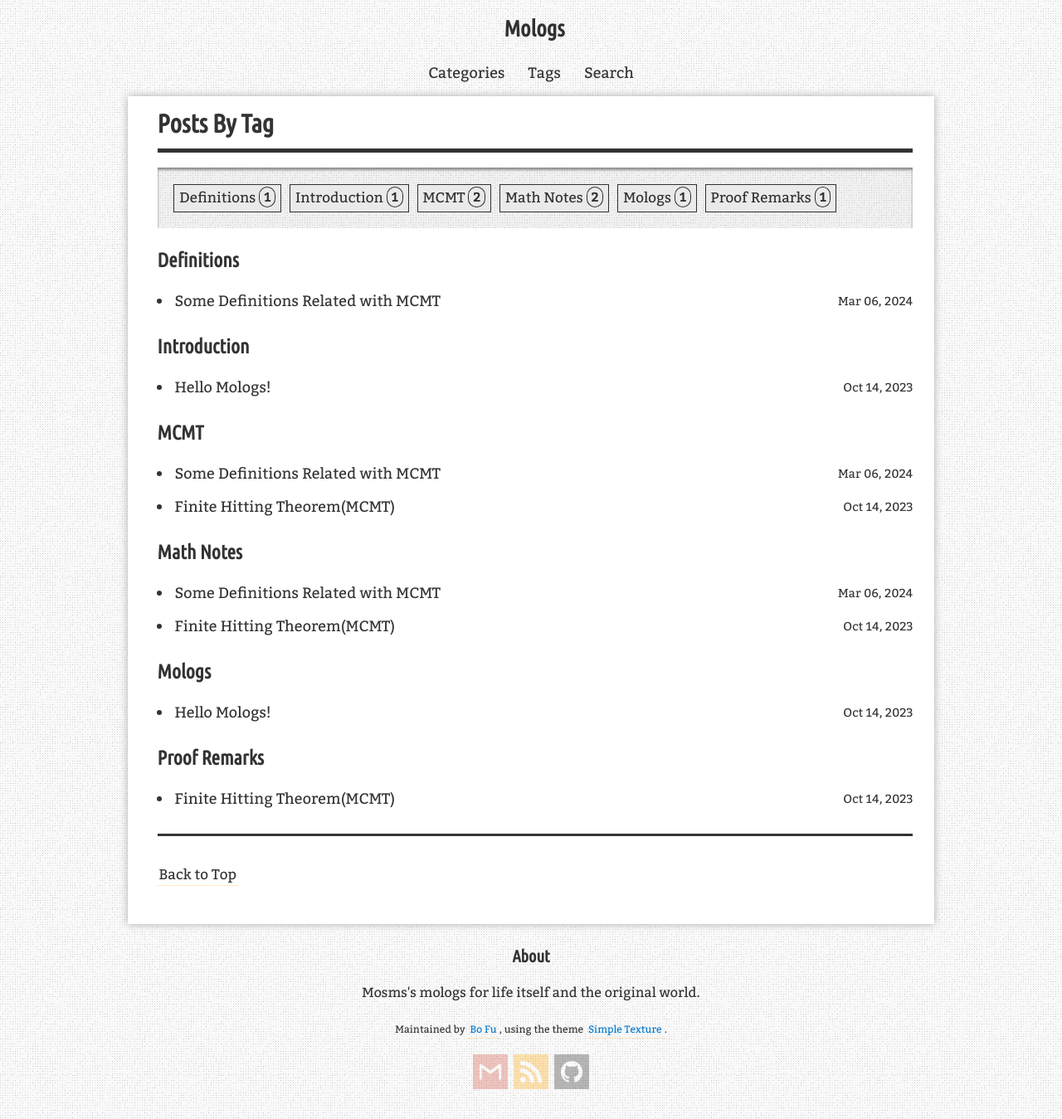
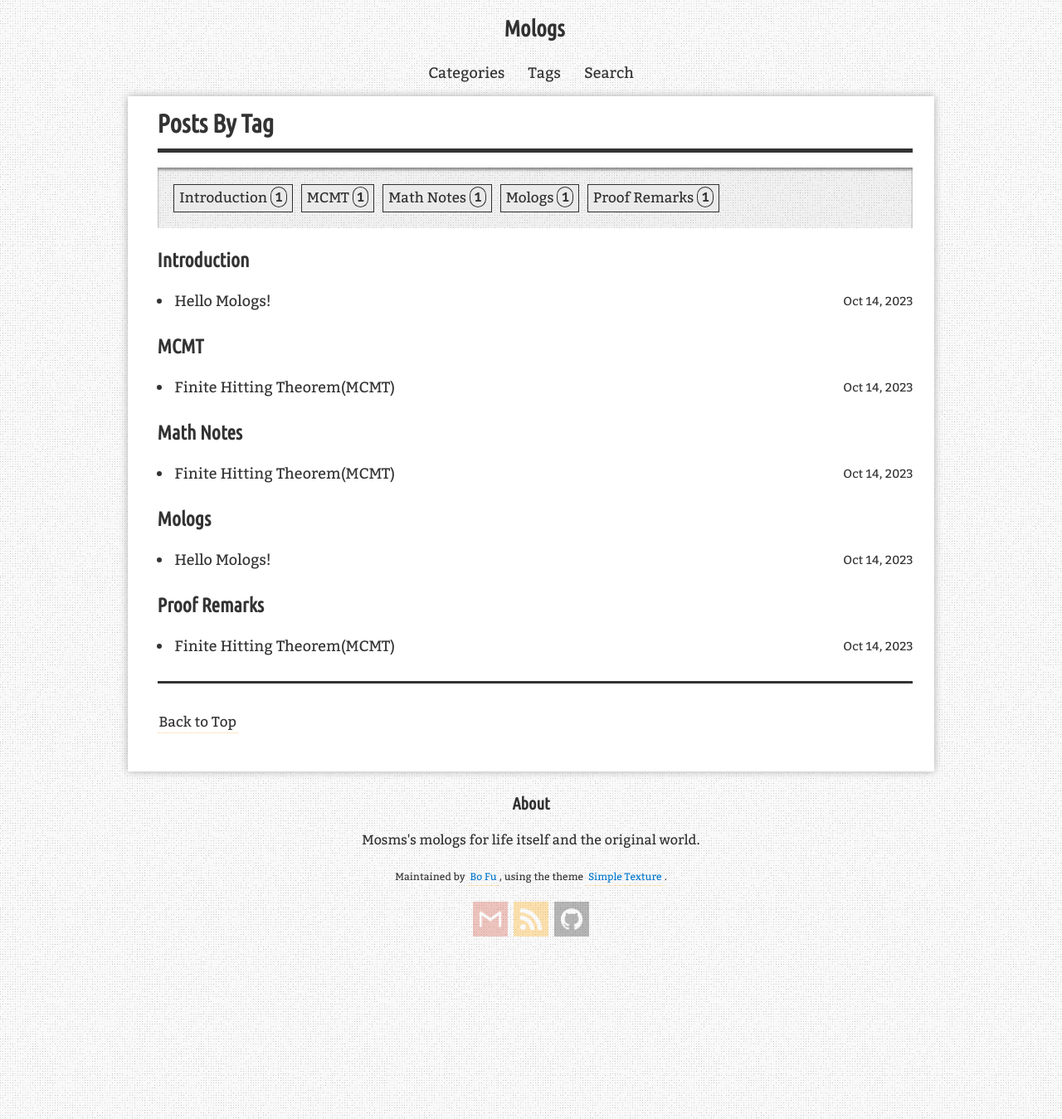
Before and after one commit to Mosms/Mologs, a Jekyll site: the page built from blog/tags/index.html, in a window 1280 px wide, cut to the strip 104-1453 px from the top of the page. Shown: the whole strip at 83% size. Built offline with Jekyll 4.4.1, drawn with Linux system fonts in a browser that asks for light colours; comment, search, counter and statistics services are not loaded; some of the changed lines change nothing that is shown.

Commit message:
Restore.

```diff
--- a/_posts/booknotes/2023-10-14-mc-mt-ch1-1.md
+++ b/_posts/booknotes/2023-10-14-mc-mt-ch1-1.md
@@ -22,13 +22,15 @@ incomplete now.
 What we have in the proof on the book:<a id="ppty:proofs on book"></a>
 
 $$
-\exists r\in \mathbb{N}, \varepsilon\in\mathbb{R}, r > 0, \varepsilon >0 \Rightarrow \forall z,w\in\mathcal{X},\exists j\leq r, P^{j}\left(z, w\right)>\varepsilon .
+\exists r\in \mathbb{N}, \varepsilon\in\mathbb{R}, r > 0, \varepsilon >0 \Rightarrow \forall z,w\in\mathcal{X},\exists j\leq r, P^{j}\left(z, w\right)>\varepsilon.
+\tag{1}
 $$
 
 What we want to derive:
 
 $$
 \mathbf{P}_{x}\left(t <\tau_{y}^{+}\leq t+r \right)>\varepsilon
+\tag{2}
 $$
 
 The way(obvious?) we can use:
--- a/_posts/booknotes/2024-03-06-mc-mt-somedefs.md
+++ /dev/null
@@ -1,55 +0,0 @@
----
-layout: post
-title: "Some Definitions Related with MCMT"
-description: "Some Useful Definitions."
-categories: [MCMT-note]
-tags: [MCMT, Math Notes, Definitions]
-redirect_from:
-  - /2024/03/06/
----
-
-# MCMT-Related Definitions
-
-Last Updated: 2024/3/6
-
-[Markov Chains](#Markov Chains), [Random Mapping Representation](#Random Mapping Representation), [Irreducibility and Aperiodicity](#Irreducibility and Aperiodicity)
-
-## Markov Chains<a id="Markov Chains"></a>
-
-**Markov Chain** is a sequence of random variables $\left(X_{1},X_{2},\ldots\right)$ with **state space** $\mathcal{X}$ and **transition matrix** $P$, which satisfies that for all $x,y\in\mathcal{X}$, all $t\in\mathbb{N}^{+}$, and all events $H_{t-1}=\bigcap_{s=0}^{t-1}\left\{X_{s}=s_{s}\right\}$ satisfying $\mathbf{P}\left(H_{t-1}\cap \left\{X_{t}=x \right\} \right)$,
-$$
-\mathbf{P}\left(X_{t+1}=y\mid H_{t-1}\cap\left\{X_{t}=x \right\} \right)
-=
-\mathbf{P}\left(X_{t+1}=y\mid X_{t}=x \right)
-$$
-which property is also called **Markov property**.
-
-+ 一个中文成语可以贴切形象地形容这种性质：步步为营。
-
-### Notations Used
-
-+ $\mathbf{P}_{\mu}$, $\mathbf{E}_{\mu}$. (meanning: $\mu_{0}=\mu$)
-+ $\mathbf{P}_{x}:=\mathbf{P}_{\delta_{x}}$, $\mathbf{E}_{x}:=\mathbf{E}_{\delta_{x}}$.
-
-## Random Mapping Representation<a id="Random Mapping Representation"></a>
-
-A **random mapping representation** of a transition matrix $P$ on state space $\mathcal{X}$ is a function $f:\mathcal{X}\times \Lambda\to\mathcal{X}$, along with a $\Lambda$-valued random variable $Z$, satisfying
-$$
-\mathbf{P}\left(f\left(x,Z\right)=y\right)
-=
-P\left(x,y\right)
-$$
-
-+ 将随机性用随机变量来表示，用分布族代替概率矩阵，更加方便易于理解。
-
-+ Every transition matrix on a finite state space has a random mapping representation.
-
-  证明就是构造随机变量。（Construction of Arbitrary Random Variables）
-
-## Irreducibility and Aperiodicity<a id="Irreducibility and Aperiodicity"></a>
-
-A chain $P$ is called **irreducible** **iff**
-$$
-\forall x,y\in\mathcal{X}, \exists t\in\mathbb{N}^{+}, P^{t}\left(x, y\right)>0
-$$
-The **period** of state $x$ is defined to be the **greatest common divisor** of $\mathcal{T} \left(x\right)$, where $ \mathcal{T} \left(x\right) := \left\{t \geq 1 : P^{t} \left(x,x\right) > 0\right\}$ is set to be the set of times when it is possible for the chain to return to starting position $x$.
```
